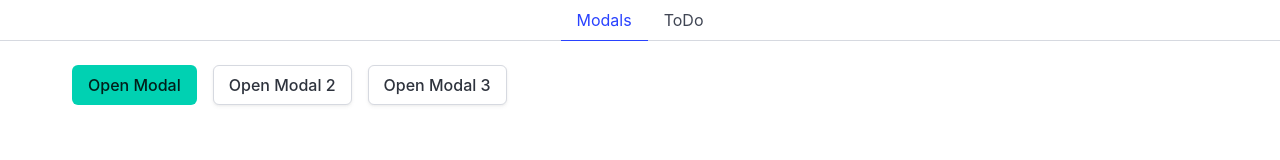
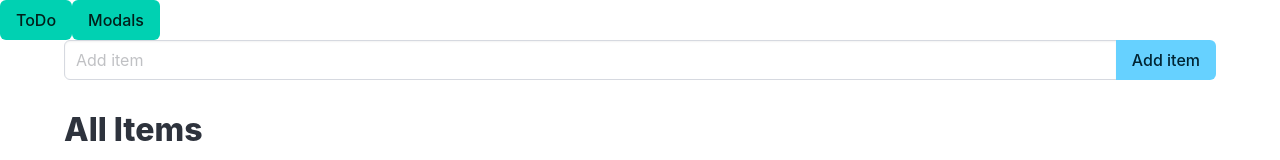
Before and after one commit to tristankruuk/learnnode, a Vue app: page / in a window 1280 px wide. Shown: the top 160 px of the page. Built offline with nearby package versions, Linux system fonts and the light colour scheme.

Commit message:
Add vue-router

```diff
--- a/package.json
+++ b/package.json
@@ -2,6 +2,7 @@
   "dependencies": {
     "bulma": "^1.0.4",
     "surge": "^0.24.6",
+    "vue-router": "^4.6.3",
     "webpack": "^5.102.0"
   },
   "name": "learnnode",
--- a/src/App.vue
+++ b/src/App.vue
@@ -1,23 +1,9 @@
 <script setup>
-    import { ref } from "vue";
-    import Tabs from "./components/Tabs.vue";
-    import Modals from "./pages/Modals.vue";
-    import ToDo from "./pages/ToDo.vue";
 
-
-    let tabTitles = ["Modals", "ToDo"];
-    let tabContent = [
-        Modals,
-        ToDo,
-];
-    let tabActive = ref(0);
-
-function setActive(key) {
-  tabActive.value = key;
-}
 </script>
 
 <template>
-    <Tabs :titles="tabTitles" @change="setActive"></Tabs>
-    <component :is="tabContent[tabActive]"></component>
+    <RouterLink class="button is-primary" to="/">ToDo</RouterLink>
+    <RouterLink class="button is-primary" to="/modals">Modals</RouterLink>
+    <RouterView></RouterView>
 </template>
--- a/webpack.config.js
+++ b/webpack.config.js
@@ -43,6 +43,7 @@
     },
     compress: true,
     port: 9000,
+    historyApiFallback: true,
   },
 
   module: {
```
Also changed, not shown: src/index.js (+16 -0 lines), 2 other files (tests, documents, lock files or other folders).
